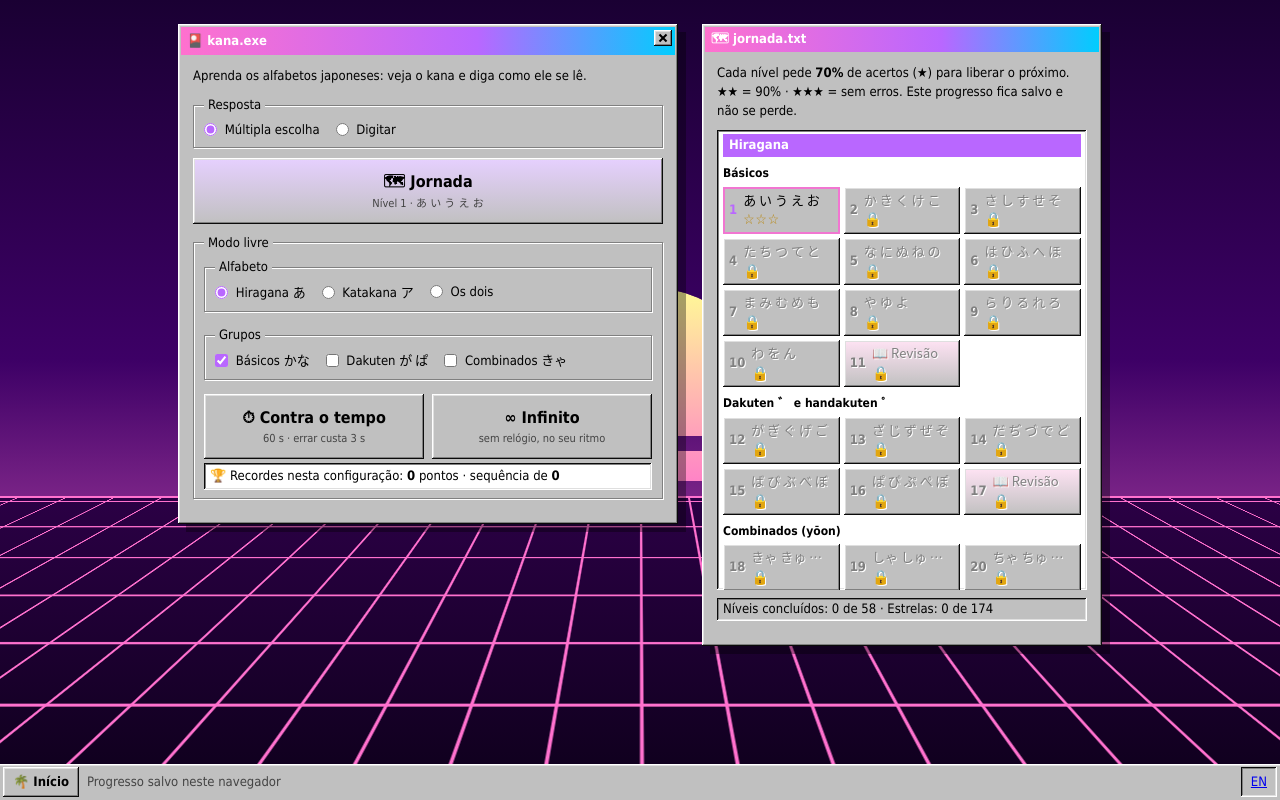
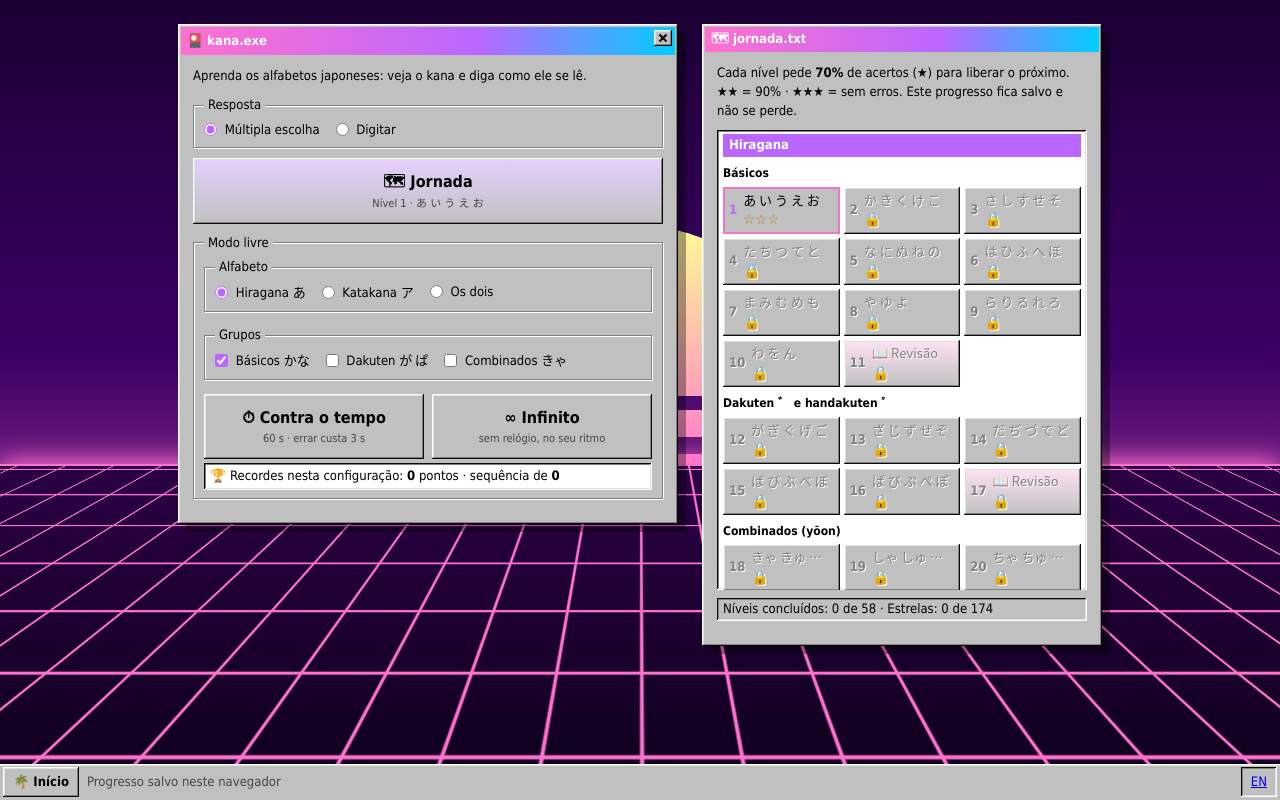
Before and after one commit to VanderleiJr/home, a website: page site/projects/kana/index.html in a window 1280 px wide. Drawn offline with Linux system fonts and the light colour scheme.

Commit message:
♻️ Cenário compartilhado e troca suave de página
- assets/scene.css: céu, sol e chão únicos para todas as páginas
  (antes o kana.exe tinha uma cópia com outras medidas)
- assets/scene.js: sincroniza a fase da grade pelo relógio, para
  o chão não recomeçar a cada página
- View Transition entre documentos: fade nativo na navegação
- kana.exe: no desktop, a área das janelas rola, não a página
  (a barra de rolagem deslocava o cenário)

Co-Authored-By: 🤖 Claude Opus 5.5 <noreply@anthropic.com>

```diff
--- a/site/assets/home.css
+++ b/site/assets/home.css
@@ -6,13 +6,6 @@
 
 /* Variáveis CSS (custom properties): definidas uma vez, reutilizadas em todo o arquivo. */
 :root {
-  --pink: #ff71ce;
-  --cyan: #01cdfe;
-  --mint: #05ffa1;
-  --purple: #b967ff;
-  --yellow: #fffb96;
-  --night: #1a0033;
-
   /* Cinza clássico das interfaces dos anos 90. */
   --face: #c0c0c0;
   --taskbar-h: 36px;
@@ -29,17 +22,7 @@
     inset -1px -1px #fff, inset 1px 1px #0a0a0a, inset -2px -2px #dfdfdf,
     inset 2px 2px #808080;
 
-  /*
-    Geometria do chão em 3D. O JS lê estas mesmas variáveis para calcular
-    a largura da estrada na tela — uma única fonte de verdade.
-  */
-  /* Cresce com a altura da tela: mantém as proporções da cena em monitores altos. */
-  --floor-depth: max(500px, 60vh);
-  --floor-tilt: 62deg;
   --road-w: max(16vw, 96px);
-  /* Velocidade da estrada: anda uma casa da grade (--grid) a cada --loop. */
-  --grid: 48px;
-  --loop: 1.6s;
 
   --font: Tahoma, "MS Sans Serif", Verdana, sans-serif;
   --mono: "Courier New", Courier, monospace;
@@ -76,91 +59,6 @@ a {
   outline-offset: -4px;
 }
 
-/* ---------- Cenário: céu, sol e chão quadriculado ---------- */
-
-/* position: fixed + inset: 0 = ocupa a tela toda e não rola junto com o conteúdo. */
-.scene {
-  position: fixed;
-  inset: 0;
-  z-index: -1;
-  overflow: hidden;
-  background:
-    radial-gradient(1px 1px at 20% 15%, #fff 50%, transparent 51%),
-    radial-gradient(1px 1px at 70% 8%, #fff 50%, transparent 51%),
-    radial-gradient(1.5px 1.5px at 85% 25%, #fff 50%, transparent 51%),
-    radial-gradient(1px 1px at 40% 30%, #fff 50%, transparent 51%),
-    linear-gradient(var(--night), #3d0066 45%, #ff71ce 100%);
-}
-
-/*
-  O sol listrado: um círculo com degradê, "recortado" por uma máscara.
-  A máscara (mask) usa um gradiente repetido: onde é transparente,
-  o sol some — isso cria as faixas horizontais na metade de baixo.
-*/
-.sun {
-  position: absolute;
-  left: 50%;
-  bottom: 42vh;
-  width: min(44vmin, 340px);
-  aspect-ratio: 1;
-  border-radius: 50%;
-  transform: translate(-50%, 30%);
-  background: linear-gradient(var(--yellow), var(--pink) 75%);
-  box-shadow: 0 0 60px var(--pink);
-  mask: linear-gradient(
-    #000 0 50%,
-    transparent 50% 54%,
-    #000 54% 62%,
-    transparent 62% 67%,
-    #000 67% 74%,
-    transparent 74% 80%,
-    #000 80% 86%,
-    transparent 86% 93%,
-    #000 93%
-  );
-}
-
-/*
-  O chão: uma grade desenhada com dois gradientes lineares (linhas
-  horizontais + verticais) e "deitada" com perspective + rotateX.
-  A animação move o fundo e dá a sensação de viajar para frente.
-*/
-.floor {
-  position: absolute;
-  inset: auto 0 0;
-  height: 42vh;
-  perspective: var(--floor-depth);
-  /* Ponto de fuga no horizonte (topo do chão), onde as linhas se encontram. */
-  perspective-origin: 50% 0;
-  overflow: hidden;
-  background: linear-gradient(#2b0045, #0d001a);
-  border-top: 2px solid var(--pink);
-  box-shadow: 0 -4px 24px var(--pink);
-}
-
-.plane {
-  position: absolute;
-  /*
-    Cuidado: girando a partir do topo, a borda de baixo "vem" na direção
-    de quem olha. Se ela passar da distância do perspective, o navegador
-    descarta o elemento inteiro — por isso a altura é a mesma do chão.
-  */
-  inset: 0 -100%;
-  background-image:
-    linear-gradient(var(--pink) 2px, transparent 2px),
-    linear-gradient(90deg, var(--pink) 2px, transparent 2px);
-  background-size: var(--grid) var(--grid);
-  transform: rotateX(var(--floor-tilt));
-  transform-origin: top center;
-  animation: floor-move var(--loop) linear infinite;
-}
-
-@keyframes floor-move {
-  to {
-    background-position: 0 var(--grid);
-  }
-}
-
 /*
   A estrada é filha do plano: herda a inclinação 3D sem precisar de
   transform próprio de perspectiva. A faixa central tracejada é um
@@ -181,6 +79,7 @@ a {
     0 0 14px var(--cyan),
     inset 0 0 14px rgb(1 205 254 / 0.5);
   animation: road-move var(--loop) linear infinite;
+  animation-delay: var(--phase, 0s);
 }
 
 @keyframes road-move {
--- /dev/null
+++ b/site/assets/scene.css
@@ -0,0 +1,128 @@
+/*
+  Cenário compartilhado (céu, sol e chão quadriculado) entre a página
+  inicial e todos os projetos. Um único arquivo garante que o fundo seja
+  idêntico em todas as páginas: ao navegar, nada "pula" de lugar.
+  Carregue antes do CSS da página, junto com scene.js.
+*/
+
+:root {
+  --pink: #ff71ce;
+  --cyan: #01cdfe;
+  --mint: #05ffa1;
+  --purple: #b967ff;
+  --yellow: #fffb96;
+  --night: #1a0033;
+
+  /*
+    Geometria do chão em 3D. O JS lê estas mesmas variáveis para calcular
+    a largura da estrada na tela — uma única fonte de verdade.
+  */
+  /* Cresce com a altura da tela: mantém as proporções da cena em monitores altos. */
+  --floor-depth: max(500px, 60vh);
+  --floor-tilt: 62deg;
+  /* Velocidade da estrada: anda uma casa da grade (--grid) a cada --loop. */
+  --grid: 48px;
+  --loop: 1.6s;
+}
+
+/*
+  View Transitions entre documentos: com isto nas duas páginas, o
+  navegador troca de uma para a outra com um "fade" suave em vez de
+  piscar em branco. Como o cenário é idêntico (e sincronizado pelo
+  scene.js), só as janelas parecem mudar. Navegadores sem suporte simplesmente ignoram.
+*/
+@view-transition {
+  navigation: auto;
+}
+
+/* ---------- Cenário: céu, sol e chão quadriculado ---------- */
+
+/* position: fixed + inset: 0 = ocupa a tela toda e não rola junto com o conteúdo. */
+.scene {
+  position: fixed;
+  inset: 0;
+  z-index: -1;
+  overflow: hidden;
+  background:
+    radial-gradient(1px 1px at 20% 15%, #fff 50%, transparent 51%),
+    radial-gradient(1px 1px at 70% 8%, #fff 50%, transparent 51%),
+    radial-gradient(1.5px 1.5px at 85% 25%, #fff 50%, transparent 51%),
+    radial-gradient(1px 1px at 40% 30%, #fff 50%, transparent 51%),
+    linear-gradient(var(--night), #3d0066 45%, #ff71ce 100%);
+}
+
+/*
+  O sol listrado: um círculo com degradê, "recortado" por uma máscara.
+  A máscara (mask) usa um gradiente repetido: onde é transparente,
+  o sol some — isso cria as faixas horizontais na metade de baixo.
+*/
+.sun {
+  position: absolute;
+  left: 50%;
+  bottom: 42vh;
+  width: min(44vmin, 340px);
+  aspect-ratio: 1;
+  border-radius: 50%;
+  transform: translate(-50%, 30%);
+  background: linear-gradient(var(--yellow), var(--pink) 75%);
+  box-shadow: 0 0 60px var(--pink);
+  mask: linear-gradient(
+    #000 0 50%,
+    transparent 50% 54%,
+    #000 54% 62%,
+    transparent 62% 67%,
+    #000 67% 74%,
+    transparent 74% 80%,
+    #000 80% 86%,
+    transparent 86% 93%,
+    #000 93%
+  );
+}
+
+/*
+  O chão: uma grade desenhada com dois gradientes lineares (linhas
+  horizontais + verticais) e "deitada" com perspective + rotateX.
+  A animação move o fundo e dá a sensação de viajar para frente.
+*/
+.floor {
+  position: absolute;
+  inset: auto 0 0;
+  height: 42vh;
+  perspective: var(--floor-depth);
+  /* Ponto de fuga no horizonte (topo do chão), onde as linhas se encontram. */
+  perspective-origin: 50% 0;
+  overflow: hidden;
+  background: linear-gradient(#2b0045, #0d001a);
+  border-top: 2px solid var(--pink);
+  box-shadow: 0 -4px 24px var(--pink);
+}
+
+.plane {
+  position: absolute;
+  /*
+    Cuidado: girando a partir do topo, a borda de baixo "vem" na direção
+    de quem olha. Se ela passar da distância do perspective, o navegador
+    descarta o elemento inteiro — por isso a altura é a mesma do chão.
+  */
+  inset: 0 -100%;
+  background-image:
+    linear-gradient(var(--pink) 2px, transparent 2px),
+    linear-gradient(90deg, var(--pink) 2px, transparent 2px);
+  background-size: var(--grid) var(--grid);
+  transform: rotateX(var(--floor-tilt));
+  transform-origin: top center;
+  animation: floor-move var(--loop) linear infinite;
+  animation-delay: var(--phase, 0s);
+}
+
+@keyframes floor-move {
+  to {
+    background-position: 0 var(--grid);
+  }
+}
+
+@media (prefers-reduced-motion: reduce) {
+  .plane {
+    animation: none;
+  }
+}
--- /dev/null
+++ b/site/assets/scene.js
@@ -0,0 +1,38 @@
+/*
+  Sincroniza a animação do chão entre as páginas.
+
+  Cada página nova recomeça as animações CSS do zero, então a grade
+  "pularia" ao trocar de página. A ideia: fingir que todas as animações
+  começaram no instante 0 do relógio (Date.now()). Assim, em qualquer
+  página, o ponto do ciclo é sempre Date.now() % duração — o mesmo.
+
+  Duas etapas:
+  1. Já no <head>, antes da primeira pintura: um animation-delay
+     negativo (--phase) faz a animação começar perto do ponto certo.
+  2. Quando o HTML termina de carregar, a Web Animations API
+     (getAnimations) acerta a fase exata — a página inicial, por
+     exemplo, demora alguns milissegundos a mais para começar.
+
+  Este script roda sem defer, por isso é bem pequeno.
+*/
+{
+  const root = document.documentElement;
+  // O ciclo vem do próprio CSS (--loop), para não ter dois valores para manter.
+  const loopMs =
+    parseFloat(getComputedStyle(root).getPropertyValue("--loop")) * 1000;
+
+  if (loopMs > 0) {
+    root.style.setProperty("--phase", `${-(Date.now() % loopMs)}ms`);
+
+    document.addEventListener("DOMContentLoaded", () => {
+      for (const animation of document.getAnimations()) {
+        // Só as animações do cenário que usam o ciclo --loop.
+        if (!["floor-move", "road-move"].includes(animation.animationName)) {
+          continue;
+        }
+        animation.effect.updateTiming({ delay: 0 });
+        animation.currentTime = Date.now() % loopMs;
+      }
+    });
+  }
+}
--- a/site/projects/kana/kana.css
+++ b/site/projects/kana/kana.css
@@ -2,15 +2,11 @@
   Estilo do kana.exe: a mesma estética da página inicial (janelas do
   Windows 98 sobre um cenário vaporwave), mas em um arquivo próprio —
   cada projeto se sustenta sozinho e pode ser estudado isoladamente.
+  Só o cenário de fundo (céu, sol, chão) vem do assets/scene.css, o mesmo
+  da página inicial: assim a troca entre as páginas é imperceptível.
 */
 
 :root {
-  --pink: #ff71ce;
-  --cyan: #01cdfe;
-  --mint: #05ffa1;
-  --purple: #b967ff;
-  --yellow: #fffb96;
-  --night: #1a0033;
   --face: #c0c0c0;
   --taskbar-h: 36px;
 
@@ -58,67 +54,6 @@ a {
   font-family: var(--font-ja);
 }
 
-/* ---------- Cenário (versão simplificada da página inicial) ---------- */
-
-.scene {
-  position: fixed;
-  inset: 0;
-  z-index: -1;
-  overflow: hidden;
-  background: linear-gradient(var(--night), #3d0066 45%, var(--pink));
-}
-
-.sun {
-  position: absolute;
-  left: 50%;
-  bottom: 38vh;
-  width: min(40vmin, 300px);
-  aspect-ratio: 1;
-  border-radius: 50%;
-  transform: translate(-50%, 30%);
-  background: linear-gradient(var(--yellow), var(--pink) 75%);
-  box-shadow: 0 0 60px var(--pink);
-  mask: linear-gradient(
-    #000 0 50%,
-    transparent 50% 55%,
-    #000 55% 65%,
-    transparent 65% 71%,
-    #000 71% 80%,
-    transparent 80% 87%,
-    #000 87%
-  );
-}
-
-/* Chão quadriculado em 3D: perspective no pai + rotateX no filho. */
-.floor {
-  position: absolute;
-  inset: auto 0 0;
-  height: 38vh;
-  perspective: 500px;
-  perspective-origin: 50% 0;
-  overflow: hidden;
-  background: linear-gradient(#2b0045, #0d001a);
-  border-top: 2px solid var(--pink);
-}
-
-.plane {
-  position: absolute;
-  inset: 0 -100%;
-  background-image:
-    linear-gradient(var(--pink) 2px, transparent 2px),
-    linear-gradient(90deg, var(--pink) 2px, transparent 2px);
-  background-size: 48px 48px;
-  transform: rotateX(62deg);
-  transform-origin: top center;
-  animation: floor-move 1.6s linear infinite;
-}
-
-@keyframes floor-move {
-  to {
-    background-position: 0 48px;
-  }
-}
-
 /* ---------- Janelas ---------- */
 
 /*
@@ -132,6 +67,23 @@ a {
   justify-content: center;
   gap: 24px;
   padding: 24px 12px calc(var(--taskbar-h) + 24px);
+}
+
+/*
+  Em telas largas, quem rola é a área das janelas, não a página: a
+  barra de rolagem da página estreitaria a tela e deslocaria o cenário
+  em relação à página inicial (que não rola).
+*/
+@media (min-width: 720px) {
+  body {
+    overflow: hidden;
+  }
+
+  .desktop {
+    height: calc(100dvh - var(--taskbar-h));
+    padding-bottom: 24px;
+    overflow-y: auto;
+  }
 }
 
 .window {
```
Also changed, not shown: CLAUDE.md (+1 -0 lines), site/en/index.html (+4 -0 lines), site/en/projects/kana/index.html (+4 -0 lines), site/index.html (+4 -0 lines), site/projects/kana/index.html (+4 -0 lines), README.md.
